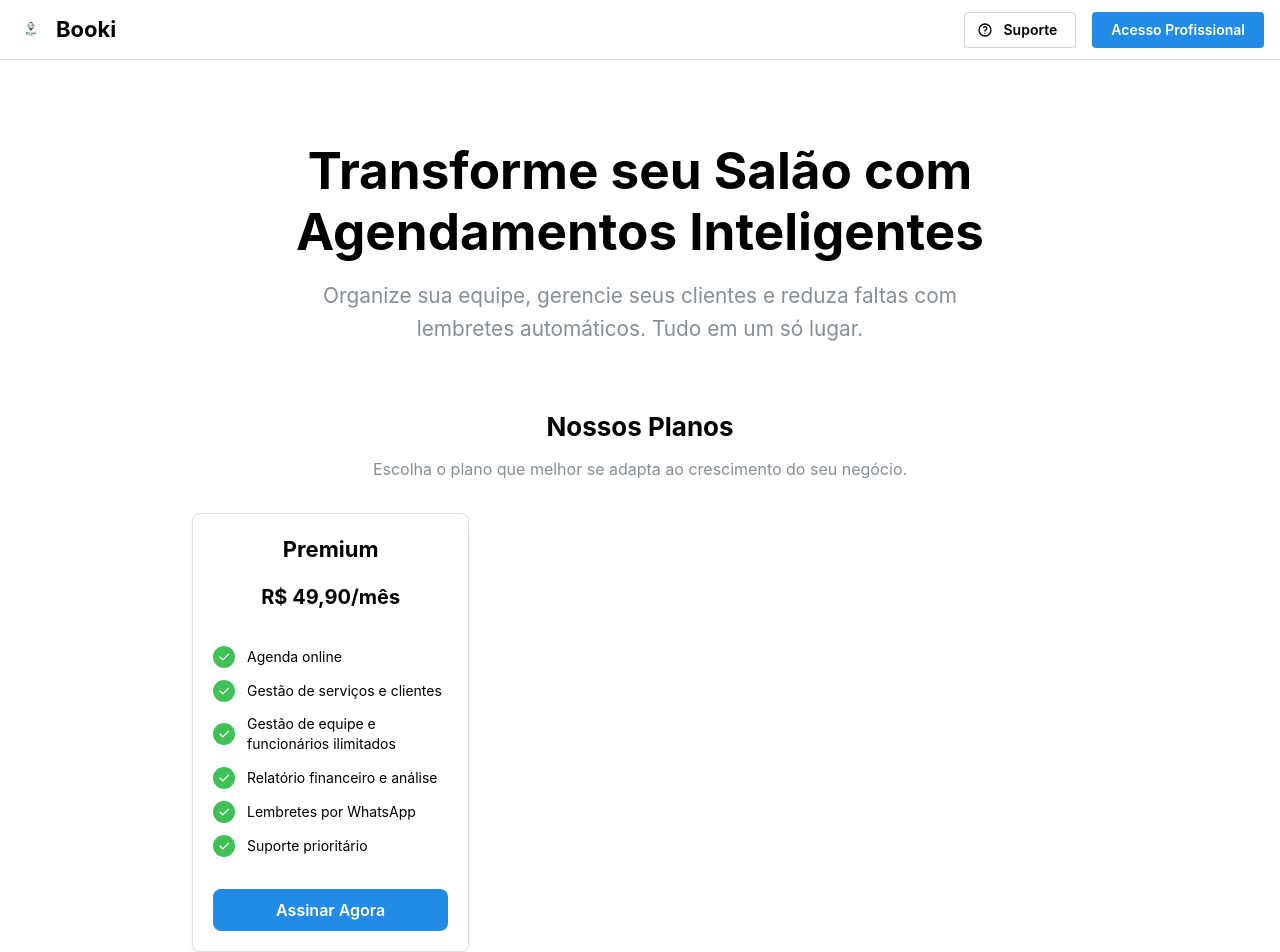
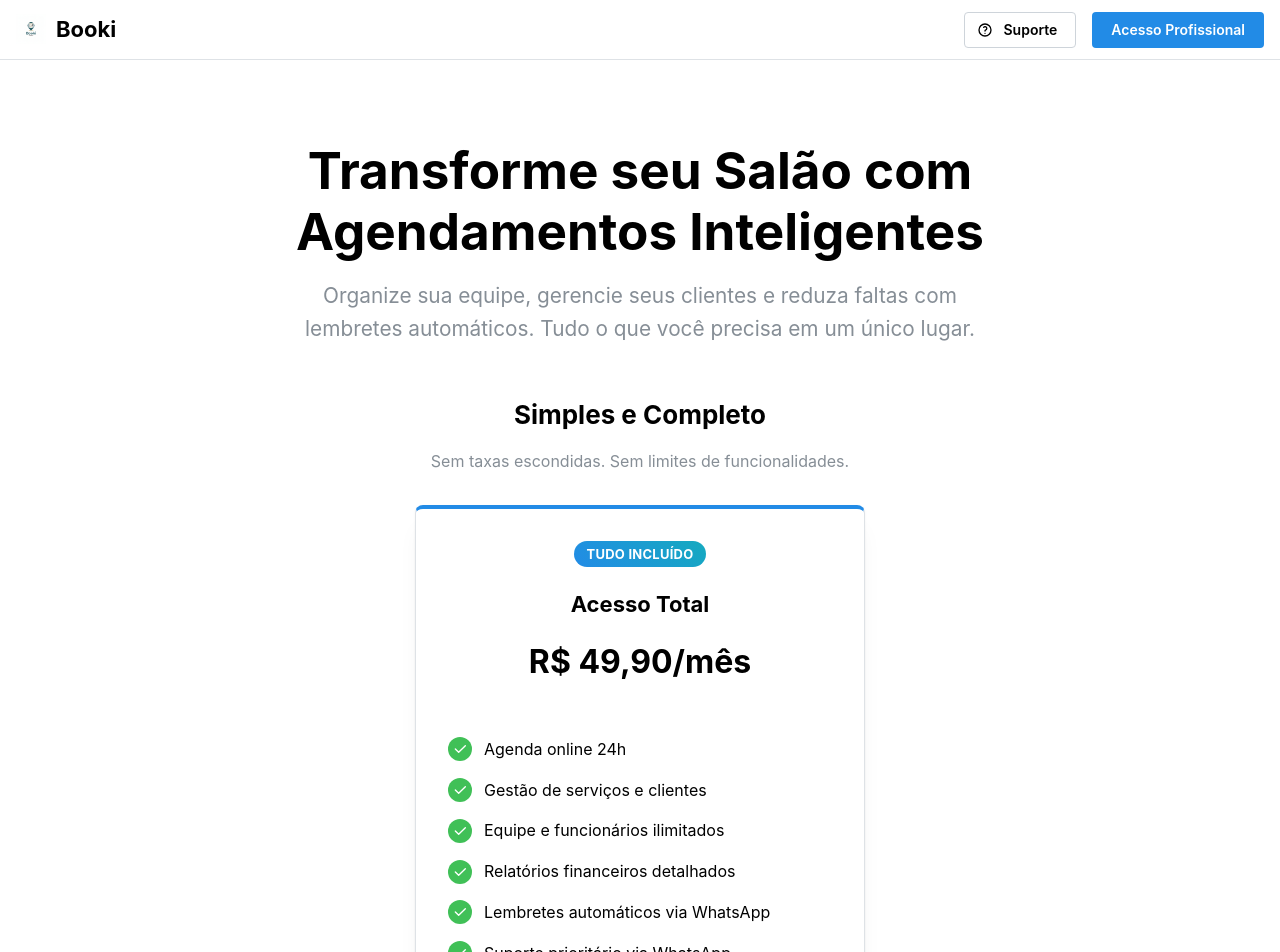
Before and after one commit to vsgner007/Projeto-Agendamento, a React (Create React App) app in the folder frontend/: page / in a window 1280 px wide. Shown: the top 952 px of the page. Built offline with nearby package versions, Linux system fonts and the light colour scheme.

Commit message:
Simplifing

```diff
--- a/frontend/src/pages/LandingPage.js
+++ b/frontend/src/pages/LandingPage.js
@@ -3,7 +3,6 @@ import {
   Container,
   Title,
   Text,
-  SimpleGrid,
   Card,
   Button,
   Group,
@@ -13,28 +12,29 @@ import {
   Burger,
   Drawer,
   Image,
+  Center,
+  Badge,
 } from "@mantine/core";
 import { useDisclosure } from "@mantine/hooks";
-import { IconCheck, IconHelp } from "@tabler/icons-react";
+import { IconCheck, IconHelp, IconStar } from "@tabler/icons-react";
 import { Link } from "react-router-dom";
 
-const planos = [
-
-  {
-    id: "premium",
-    nome: "Premium",
+// DADOS DO PLANO ÚNICO
+const planoUnico = {
+  id: "pro",
+  nome: "Acesso Total",
   preco: "R$ 49,90/mês",
-    link: "/cadastro-dono?plano=premium",
+  link: "/cadastro-dono?plano=pro", // Backend deve tratar qualquer registro como Full
   features: [
-      "Agenda online",
+    "Agenda online 24h",
     "Gestão de serviços e clientes",
-      "Gestão de equipe e funcionários ilimitados",
-      "Relatório financeiro e análise",
-      "Lembretes por WhatsApp",
-      "Suporte prioritário",
+    "Equipe e funcionários ilimitados",
+    "Relatórios financeiros detalhados",
+    "Lembretes automáticos via WhatsApp",
+    "Suporte prioritário via WhatsApp",
+    "Página de agendamento personalizada",
   ],
-  },
-];
+};
 
 function LandingPage() {
   const [opened, { toggle, close }] = useDisclosure(false);
@@ -71,8 +71,14 @@ function LandingPage() {
           <Burger opened={opened} onClick={toggle} hiddenFrom="sm" />
         </Group>
 
-        {/* --- MENU MOBILE CORRIGIDO --- */}
-        <Drawer opened={opened} onClose={close} padding="md" size="auto" title="Navegação">
+        {/* --- MENU MOBILE --- */}
+        <Drawer
+          opened={opened}
+          onClose={close}
+          padding="md"
+          size="auto"
+          title="Navegação"
+        >
           <Stack>
             <Button
               component="a"
@@ -113,68 +119,82 @@ function LandingPage() {
               style={{ fontSize: "clamp(1rem, 2vw, 1.3rem)" }}
             >
               Organize sua equipe, gerencie seus clientes e reduza faltas com
-              lembretes automáticos. Tudo em um só lugar.
+              lembretes automáticos. Tudo o que você precisa em um único lugar.
             </Text>
           </Stack>
 
-          {/* SEÇÃO DE PLANOS */}
-          <Container my="xl" pt="xl" id="planos">
+          {/* SEÇÃO DE PREÇO ÚNICO */}
+          <Container my="xl" pt="lg" id="planos">
+            <Stack align="center" mb="xl">
               <Title order={2} ta="center">
-              Nossos Planos
+                Simples e Completo
               </Title>
-            <Text c="dimmed" ta="center" mt="sm" mb="xl">
-              Escolha o plano que melhor se adapta ao crescimento do seu
-              negócio.
+              <Text c="dimmed" ta="center">
+                Sem taxas escondidas. Sem limites de funcionalidades.
+              </Text>
+            </Stack>
+
+            {/* CARD ÚNICO CENTRALIZADO */}
+            <Center>
+              <Card
+                shadow="md"
+                padding="xl"
+                radius="md"
+                withBorder
+                w="100%"
+                maw={450} // Largura máxima para não ficar gigante
+                style={{
+                  borderTop: "4px solid var(--mantine-color-blue-6)", // Destaque visual no topo
+                }}
+              >
+                <Group justify="center" mb="xs">
+                  <Badge
+                    variant="gradient"
+                    gradient={{ from: "blue", to: "cyan" }}
+                    size="lg"
+                  >
+                    TUDO INCLUÍDO
+                  </Badge>
+                </Group>
+
+                <Title order={3} ta="center" mt="sm">
+                  {planoUnico.nome}
+                </Title>
+
+                <Text size="xl" fw={700} my="md" ta="center" fz={32}>
+                  {planoUnico.preco}
                 </Text>
 
-            {/* GRID RESPONSIVO */}
-            <SimpleGrid
-              cols={{ base: 1, sm: 2, md: 3 }}
-              spacing={{ base: "lg", sm: "xl" }}
-            >
-              {planos.map((plano) => (
-                <Card
-                  key={plano.id}
-                  shadow="sm"
-                  padding="lg"
-                  radius="md"
-                  withBorder
-                  style={{
-                    display: "flex",
-                    flexDirection: "column",
-                    justifyContent: "space-between",
-                    height: "100%",
-                  }}
-                >
-                  <Title order={3} ta="center">
-                    {plano.nome}
-                  </Title>
-                  <Text size="xl" fw={700} my="md" ta="center">
-                    {plano.preco}
-                  </Text>
-                  <Stack mt="md" gap="sm" style={{ flex: 1 }}>
-                    {plano.features.map((feature) => (
+                <Stack mt="xl" gap="md">
+                  {planoUnico.features.map((feature) => (
                     <Group key={feature} gap="sm" wrap="nowrap">
-                        <ThemeIcon color="green" size={22} radius="xl">
-                          <IconCheck size={14} />
+                      <ThemeIcon color="green" size={24} radius="xl">
+                        <IconCheck size={16} />
                       </ThemeIcon>
-                        <Text size="sm">{feature}</Text>
+                      <Text size="md">{feature}</Text>
                     </Group>
                   ))}
                 </Stack>
+
                 <Button
                   component={Link}
-                    to={plano.link}
+                  to={planoUnico.link}
                   fullWidth
-                    mt="xl"
+                  mt={30}
                   radius="md"
-                    size="md"
+                  size="lg"
+                  variant="gradient"
+                  gradient={{ from: "blue", to: "cyan" }}
                 >
-                    Assinar Agora
+                  Começar Agora
                 </Button>
+
+                <Group justify="center" mt="md" gap={5}>
+                   <IconStar size={14} color="gray" />
+                   <Text size="xs" c="dimmed">Cancele quando quiser</Text>
+                </Group>
               </Card>
-              ))}
-            </SimpleGrid>
+            </Center>
           </Container>
         </Container>
       </AppShell.Main>
```
Lines whose indentation alone changed are shown as unchanged.
